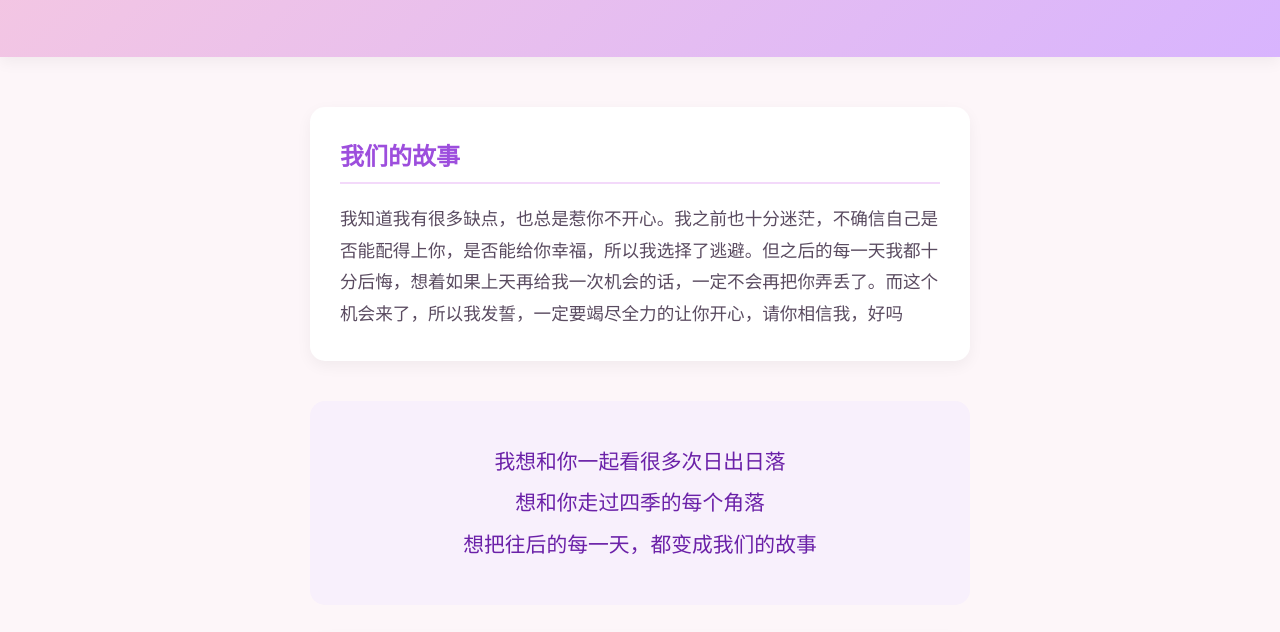
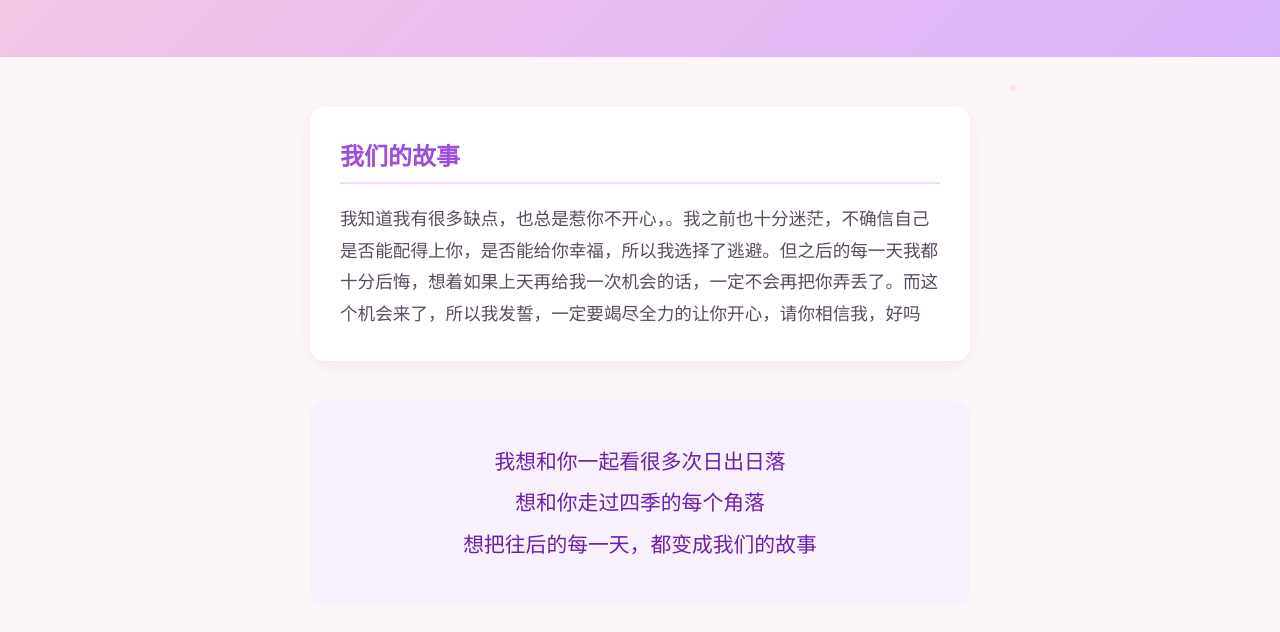
Before and after one commit to CrayonFang/my, a plain HTML site: page index.html in a window 1280 px wide. Shown: the part 164-796 px from the top of the page. Drawn offline with Linux system fonts and the light colour scheme.

Commit message:
Update index.html

```diff
--- a/index.html
+++ b/index.html
@@ -3,41 +3,65 @@
 <head>
     <meta charset="UTF-8">
     <meta name="viewport" content="width=device-width, initial-scale=1.0">
-        <title>It's Fang's Web</title>
+    <title>Crayon Fang</title>
     <style>
-            *{
+        * {
             margin: 0;
             padding: 0;
             box-sizing: border-box;
         }
-            body{
+
+        body {
             font-family: KaiTi;
             background-color: #fdf6f9;
             color: #5a4b60;
             overflow-x: hidden;
         }
+
+        .petal {
+            position: fixed;
+            width: 10px;
+            height: 10px;
+            background-color: #ffccd5;
+            border-radius: 50% 0;
+            opacity: 0.7;
+            z-index: -1;
+            pointer-events: none;
+            animation: fall linear infinite;
+        }
+
+        @keyframes fall {
+            to {
+                transform: translateY(100vh) rotate(720deg);
+                opacity: 0;
+            }
+        }
+
         header {
             background: linear-gradient(135deg, #f6c8e0, #d8b4fe);
             padding: 60px 20px;
             text-align: center;
             color: white;
-                box-shadow: 0 5px 15px rgba(0,0,0,0.05);
         }
+
         header h1 {
             font-size: 2.5rem;
             margin-bottom: 15px;
             text-shadow: 0 2px 10px rgba(0,0,0,0.1);
         }
+
         header p {
             font-size: 1.2rem;
             max-width: 600px;
             margin: 0 auto;
         }
+
         .content {
             max-width: 700px;
             margin: 50px auto;
             padding: 0 20px;
         }
+
         .section {
             margin-bottom: 40px;
             padding: 30px;
@@ -45,16 +69,19 @@
             border-radius: 15px;
             box-shadow: 0 5px 15px rgba(0,0,0,0.05);
         }
+
         .section h2 {
             color: #9d4edd;
             margin-bottom: 20px;
             border-bottom: 2px solid #f3d9fa;
             padding-bottom: 10px;
         }
+
         .section p {
             line-height: 1.8;
             font-size: 1.1rem;
         }
+
         .love-words {
             background-color: #f8f0fc;
             padding: 40px 20px;
@@ -62,21 +89,25 @@
             border-radius: 15px;
             margin: 30px 0;
         }
+
         .love-words p {
             font-size: 1.3rem;
             color: #6b21a8;
             line-height: 2;
         }
+
         footer {
             background-color: #5a4b60;
             color: white;
             text-align: center;
             padding: 30px 20px;
-                margin: auto;
+            margin-top: 50px;
         }
     </style>
 </head>
 <body>
+    <div id="petals"></div>
+
     <header>
             <h1>致我最喜欢最喜欢的罗宇</h1>
             <p>想把我所有的温柔和美好，都打包送给你</p>
@@ -85,7 +116,7 @@
         <div class="content">
             <div class="section">
                 <h2>我们的故事</h2>
-                <p>我知道我有很多缺点，也总是惹你不开心。我之前也十分迷茫，不确信自己是否能配得上你，是否能给你幸福，所以我选择了逃避。但之后的每一天我都十分后悔，想着如果上天再给我一次机会的话，一定不会再把你弄丢了。而这个机会来了，所以我发誓，一定要竭尽全力的让你开心，请你相信我，好吗</p>
+                <p>我知道我有很多缺点，也总是惹你不开心，。我之前也十分迷茫，不确信自己是否能配得上你，是否能给你幸福，所以我选择了逃避。但之后的每一天我都十分后悔，想着如果上天再给我一次机会的话，一定不会再把你弄丢了。而这个机会来了，所以我发誓，一定要竭尽全力的让你开心，请你相信我，好吗</p>
             </div>
             <div class="love-words">
                 <p>我想和你一起看很多次日出日落 <br>
@@ -103,5 +134,33 @@
             <p>给最珍贵的你 ❤️</p>
             <p>永远爱你的人 ❤️</p>
         </footer>
+
+    <script>
+        function createPetal() {
+            const petals = document.getElementById('petals');
+            const petal = document.createElement('div');
+            petal.className = 'petal';
+
+            const size = Math.random() * 10 + 5;
+            petal.style.width = `${size}px`;
+            petal.style.height = `${size}px`;
+            petal.style.left = `${Math.random() * 100}vw`;
+            petal.style.top = `-${size}px`;
+            petal.style.backgroundColor = Math.random() > 0.5 ? '#ffccd5' : '#d8b4fe';
+            petal.style.animationDuration = `${Math.random() * 10 + 10}s`;
+            petal.style.animationDelay = `${Math.random() * 5}s`;
+
+            petals.appendChild(petal);
+
+            setTimeout(() => {
+                petal.remove();
+            }, 15000);
+        }
+
+        setInterval(createPetal, 300);
+        for (let i = 0; i < 10; i++) {
+            createPetal();
+        }
+    </script>
 </body>
 </html>
```
Lines whose indentation alone changed are shown as unchanged.
